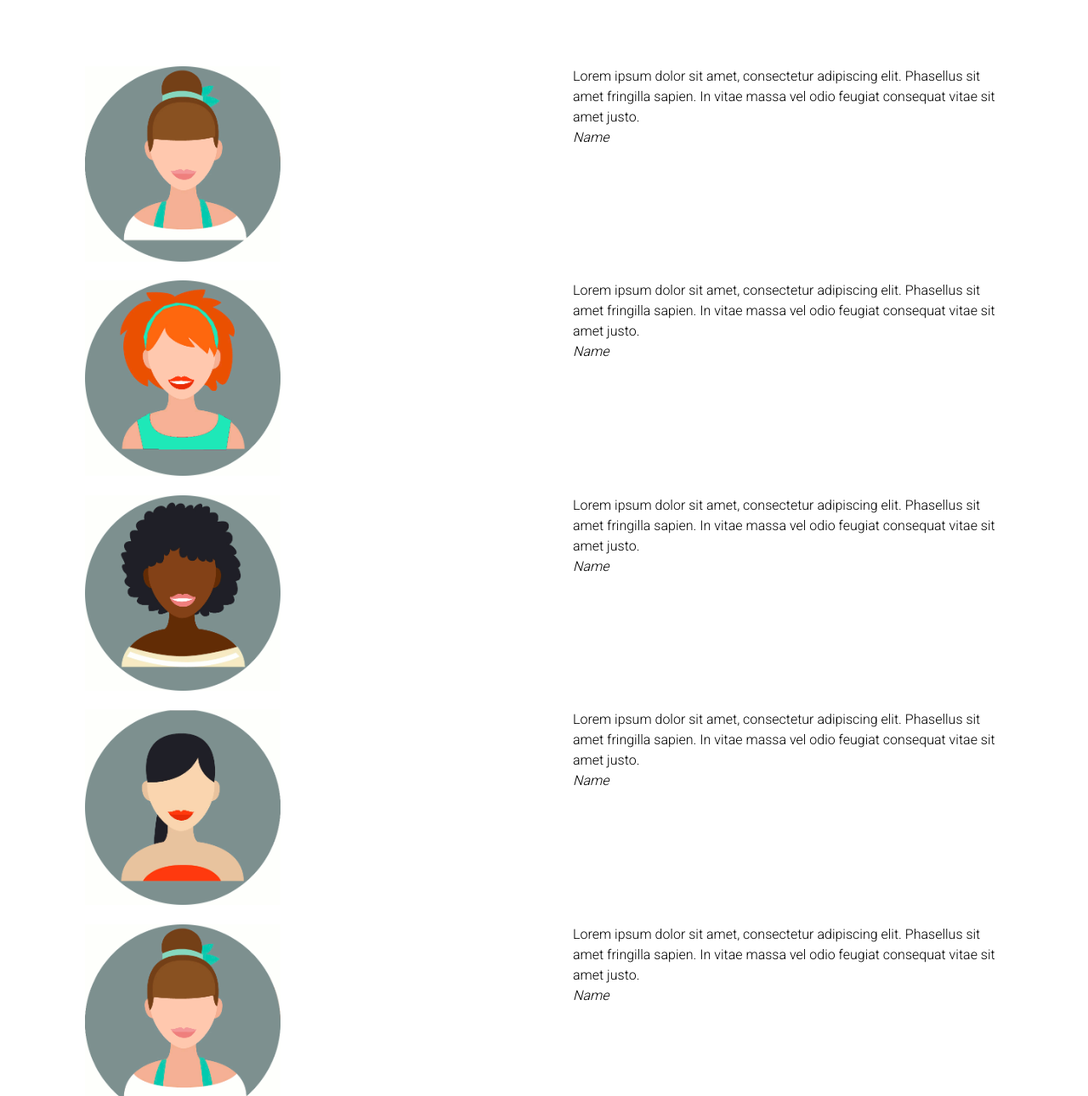
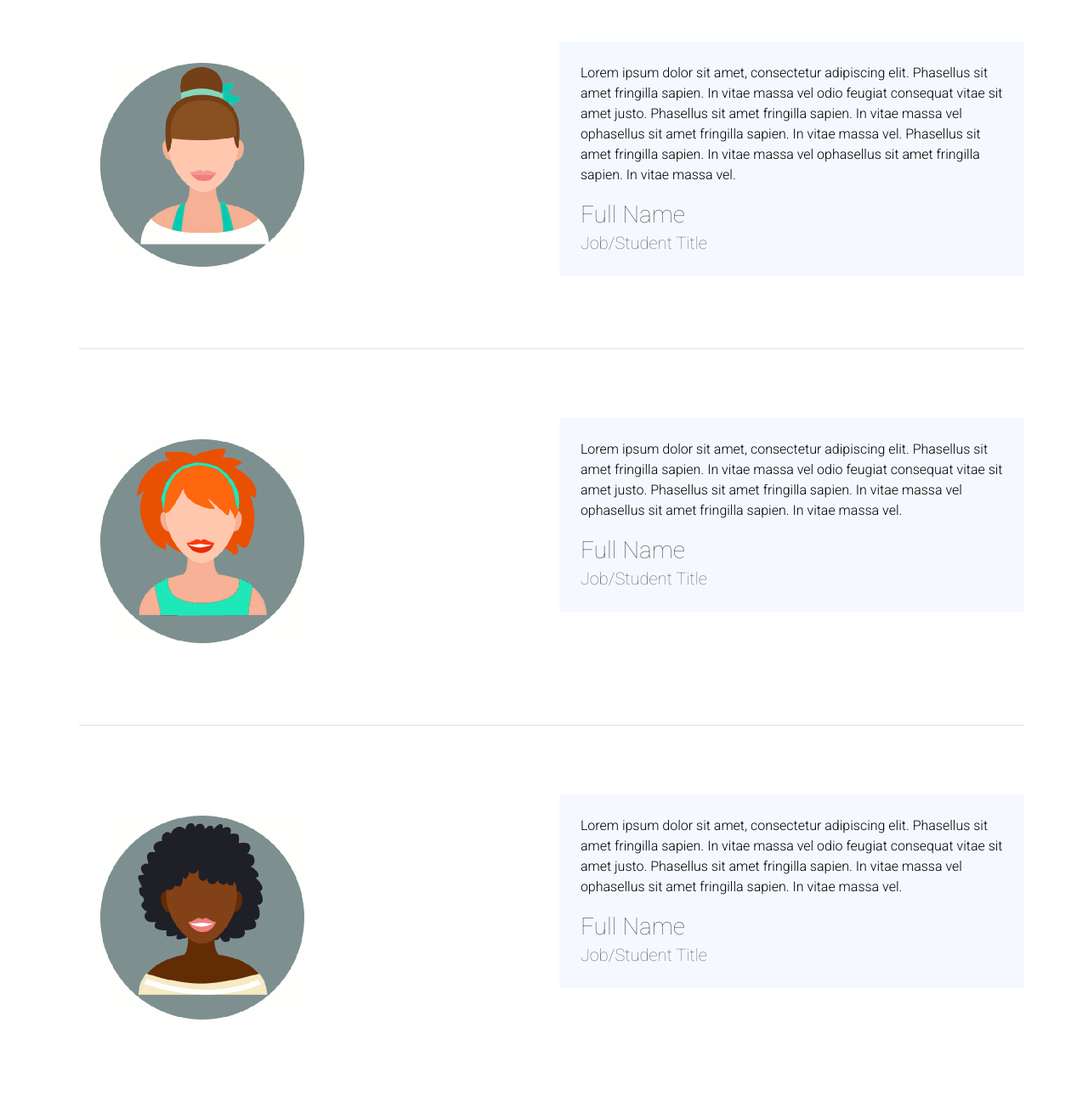
Before and after one commit to winggiver/wtm-website, a plain HTML site: page docs/community.html in a window 1280 px wide. Shown: the part 202-1492 px from the top of the page at 85% size. Drawn offline with Linux system fonts and the light colour scheme.

Commit message:
Reorganize images in folders. Edit avatar images. Edit HTML and CSS to style further some pages.

```diff
--- a/docs/community.html
+++ b/docs/community.html
@@ -62,108 +62,110 @@
         	    <!-- Headline -->
             	<div class="section group">
             	    <h2 class="h2">Community</h2>
-            	    <img src="" alt="">
             	</div>
 
+        		<!-- Unordered List of Links -->
+            	<ul>
             	    <!-- First Column Group: 2 columns -->
-                <div class="section group">
+                    <li class="section group">
                 	    <!-- Column #1 -->
                 		<div class="col span_1_of_2">
                     		<figure>
-                	        <img src="img/wtm-avatar-01.gif" alt="Placeholder for member photo" width="230" height="230">
+                    	        <img src="img/avatars/wtm-avatar-01.gif" alt="Placeholder for member photo" width="240" height="240">
                     		</figure>
                 		</div>
 
                 	    <!-- Column #2 -->
-            		<div class="col span_1_of_2">
-            		    <blockquote class="blockquote">
-                		    Lorem ipsum dolor sit amet, consectetur adipiscing elit. Phasellus sit amet fringilla sapien. In vitae massa vel odio feugiat consequat vitae sit amet justo.
-                		    <footer>
-                                <cite class="cite">Name</cite>
+                		<div class="col span_1_of_2 col--last">
+                		    <blockquote>
+                    		    Lorem ipsum dolor sit amet, consectetur adipiscing elit. Phasellus sit amet fringilla sapien. In vitae massa vel odio feugiat consequat vitae sit amet justo. Phasellus sit amet fringilla sapien. In vitae massa vel ophasellus sit amet fringilla sapien. In vitae massa vel. Phasellus sit amet fringilla sapien. In vitae massa vel ophasellus sit amet fringilla sapien. In vitae massa vel.
+                    		    <footer class="footer--blockquote">
+                                    <cite class="cite">Full Name<br><span class="cite--title">Job/Student Title</span></cite>
                                 </footer>
                 		    </blockquote>
                 		</div>
-            	</div>
+                	</li>
 
             	    <!-- Second Column Group: 2 columns -->
-                <div class="section group">
+                    <li class="section group">
                 	    <!-- Column #1 -->
                 		<div class="col span_1_of_2">
                     		<figure>
-                	        <img src="img/wtm-avatar-02.gif" alt="Placeholder for member photo" width="230" height="230">
+                    	        <img src="img/avatars/wtm-avatar-02.gif" alt="Placeholder for member photo" width="240" height="240">
                     		</figure>
                 		</div>
 
                 	    <!-- Column #2 -->
-            		<div class="col span_1_of_2">
-            		    <blockquote class="blockquote">
-                		    Lorem ipsum dolor sit amet, consectetur adipiscing elit. Phasellus sit amet fringilla sapien. In vitae massa vel odio feugiat consequat vitae sit amet justo.
-                		    <footer>
-                                <cite class="cite">Name</cite>
+                		<div class="col span_1_of_2 col--last">
+                		    <blockquote>
+                    		    Lorem ipsum dolor sit amet, consectetur adipiscing elit. Phasellus sit amet fringilla sapien. In vitae massa vel odio feugiat consequat vitae sit amet justo. Phasellus sit amet fringilla sapien. In vitae massa vel ophasellus sit amet fringilla sapien. In vitae massa vel.
+                    		    <footer class="footer--blockquote">
+                                    <cite class="cite">Full Name<br><span class="cite--title">Job/Student Title</span></cite>
                                 </footer>
                 		    </blockquote>
                 		</div>
-            	</div>
+                	</li>
 
             	    <!-- Third Column Group: 2 columns -->
-                <div class="section group">
+                    <li class="section group">
                 	    <!-- Column #1 -->
                 		<div class="col span_1_of_2">
                     		<figure>
-                	        <img src="img/wtm-avatar-03.gif" alt="Placeholder for member photo" width="230" height="230">
+                    	        <img src="img/avatars/wtm-avatar-03.gif" alt="Placeholder for member photo" width="240" height="240">
                     		</figure>
                 		</div>
 
                 	    <!-- Column #2 -->
-            		<div class="col span_1_of_2">
-            		    <blockquote class="blockquote">
-                		    Lorem ipsum dolor sit amet, consectetur adipiscing elit. Phasellus sit amet fringilla sapien. In vitae massa vel odio feugiat consequat vitae sit amet justo.
-                		    <footer>
-                                <cite class="cite">Name</cite>
+                		<div class="col span_1_of_2 col--last">
+                		    <blockquote>
+                    		    Lorem ipsum dolor sit amet, consectetur adipiscing elit. Phasellus sit amet fringilla sapien. In vitae massa vel odio feugiat consequat vitae sit amet justo. Phasellus sit amet fringilla sapien. In vitae massa vel ophasellus sit amet fringilla sapien. In vitae massa vel.
+                    		    <footer class="footer--blockquote">
+                                    <cite class="cite">Full Name<br><span class="cite--title">Job/Student Title</span></cite>
                                 </footer>
                 		    </blockquote>
                 		</div>
-            	</div>
+                	</li>
 
             	    <!-- Fourth Column Group: 2 columns -->
-                <div class="section group">
+                    <li class="section group">
                 	    <!-- Column #1 -->
                 		<div class="col span_1_of_2">
                     		<figure>
-                	        <img src="img/wtm-avatar-04.gif" alt="Placeholder for member photo" width="230" height="230">
+                    	        <img src="img/avatars/wtm-avatar-04.gif" alt="Placeholder for member photo" width="240" height="240">
                     		</figure>
                 		</div>
 
                 	    <!-- Column #2 -->
-            		<div class="col span_1_of_2">
-            		    <blockquote class="blockquote">
-                		    Lorem ipsum dolor sit amet, consectetur adipiscing elit. Phasellus sit amet fringilla sapien. In vitae massa vel odio feugiat consequat vitae sit amet justo.
-                		    <footer>
-                                <cite class="cite">Name</cite>
+                		<div class="col span_1_of_2 col--last">
+                		    <blockquote>
+                    		    Lorem ipsum dolor sit amet, consectetur adipiscing elit. Phasellus sit amet fringilla sapien. In vitae massa vel odio feugiat consequat vitae sit amet justo. Phasellus sit amet fringilla sapien. In vitae massa vel ophasellus sit amet fringilla sapien. In vitae massa vel.
+                    		    <footer class="footer--blockquote">
+                                    <cite class="cite">Full Name<br><span class="cite--title">Job/Student Title</span></cite>
                                 </footer>
                 		    </blockquote>
                 		</div>
-            	</div>
+                	</li>
 
             	    <!-- Fifth Column Group: 2 columns -->
-                <div class="section group">
+                    <li class="section group">
                 	    <!-- Column #1 -->
                 		<div class="col span_1_of_2">
                     		<figure>
-                	        <img src="img/wtm-avatar-01.gif" alt="Placeholder for member photo" width="230" height="230">
+                    	        <img src="img/avatars/wtm-avatar-01.gif" alt="Placeholder for member photo" width="240" height="240">
                     		</figure>
                 		</div>
 
                 	    <!-- Column #2 -->
-            		<div class="col span_1_of_2">
-            		    <blockquote class="blockquote">
-                		    Lorem ipsum dolor sit amet, consectetur adipiscing elit. Phasellus sit amet fringilla sapien. In vitae massa vel odio feugiat consequat vitae sit amet justo.
-                		    <footer>
-                                <cite class="cite">Name</cite>
+                		<div class="col span_1_of_2 col--last">
+                		    <blockquote>
+                    		    Lorem ipsum dolor sit amet, consectetur adipiscing elit. Phasellus sit amet fringilla sapien. In vitae massa vel odio feugiat consequat vitae sit amet justo. Phasellus sit amet fringilla sapien. In vitae massa vel ophasellus sit amet fringilla sapien. In vitae massa vel.
+                    		    <footer class="footer--blockquote">
+                                    <cite class="cite">Full Name<br><span class="cite--title">Job/Student Title</span></cite>
                                 </footer>
                 		    </blockquote>
                 		</div>
-            	</div>
+                	</li>
+            	</ul>
 
         	</div>
         </section>
--- a/docs/css/col.css
+++ b/docs/css/col.css
@@ -51,6 +51,6 @@
 
 @media only screen and (max-width: 768px) {
 	.col {
-		margin: 4% 0%;
+		margin: 1% 0 1% 0%;
 	}
 }
--- a/docs/css/style.css
+++ b/docs/css/style.css
@@ -53,7 +53,7 @@ img {
     ============================================================================= */
 
 a {
-    border-color: #666; /* Gray */
+    border-color: #666; /* Fallback Gray */
     border-bottom: 1px solid rgba(102, 102, 102, 0.3); /* Gray */
     color: #666;  /* Gray */
     outline: 0;
@@ -64,7 +64,7 @@ a {
 
 a:hover,
 a:focus {
-    border-color: #1CE9B6; /* Green */
+    border-color: #1CE9B6; /* Fallback Green */
     border-color: rgba(28, 233, 182, 0.2); /* Green with 20% alpha opacity */
 }
 
@@ -80,18 +80,18 @@ li:nth-child(even) a:focus {
     color: #1CE9B6; /* Green */
 }
 
-.h1, .h2, .h3, .h4 {
+.h1, .h2, .h3, .h4, .cite {
     color: #666; /* Gray */
     font-weight: 100;
     line-height: 1.1;
-    margin: 5px 0 5px 0;
 }
 
 .h2 {
     font-size: 54px;
 }
 
-.h3 {
+.h3,
+.cite {
     font-size: 28px;
     margin-bottom: 20px;
 }
@@ -99,6 +99,10 @@ li:nth-child(even) a:focus {
 .h4 {
     font-size: 20px;
     margin-bottom: 20px;
+}
+
+.cite {
+    font-style: normal;
 }
 
 @media only screen and (max-width: 768px) {
@@ -134,7 +138,7 @@ li:nth-child(even) a:focus {
 .header {
     width: 100%;
     height: 60px;
-    background-color: #fff; /* White */
+    background-color: #fff; /* Fallback White */
     background-color: rgba(255,255,255, 0.9); /* White with 90% alpha opacity */
     position: fixed;
     z-index: 120;
@@ -290,12 +294,17 @@ li:nth-child(even) a:focus {
     padding-top: 120px;
 }
 
+.sec--content .h2 {
+    color: #4285F4; /* Dark Blue */
+}
+
 .sec--content ul {
     list-style-type: square;
 }
 
 .sec--content ul li {
     margin-bottom: 10px;
+    margin-left: 18px;
 }
 
 .sec--content ul li:nth-child(odd) {
@@ -311,7 +320,24 @@ li:nth-child(even) a:focus {
 }
 
 .col {
-    padding: 0 25px;
+    padding: 25px;
+}
+
+.img--responsive {
+    max-width: 100%;
+    height: auto !important;
+}
+
+.img--circle {
+    border-radius: 50%;
+}
+
+.cite--title {
+    font-size: 20px;
+}
+
+.footer--blockquote {
+    margin-top: 20px;
 }
 
 @media only screen and (min-width: 769px) {
@@ -323,17 +349,7 @@ li:nth-child(even) a:focus {
 
 
 /*  =============================================================================
-    COMMUNITY PAGE STYLES
-    ============================================================================= */
-
-.blockquote .cite {
-    font-weight: 300;
-}
-
-
-
-/*  =============================================================================
-    HERO SECTION
+    HOME PAGE STYLES
     ============================================================================= */
 
 .sec--hero {
@@ -346,9 +362,9 @@ li:nth-child(even) a:focus {
     background-size: cover;
 }
 
-.sec--hero__section {
+.sec--hero .section {
     width: 100%;
-    background-color: #fff; /* White */
+    background-color: #fff; /* Fallback White */
     background-color: rgba(255,255,255, 0.9); /* White with 90% alpha opacity */
     padding: 20px 12px 12px;
     position: relative;
@@ -380,11 +396,73 @@ li:nth-child(even) a:focus {
 
 
 /*  =============================================================================
+    COMMUNITY PAGE STYLES
+    ============================================================================= */
+
+.sec--community ul {
+    list-style-type: none;
+}
+
+.sec--community ul li:nth-child(odd),
+.sec--community ul li:nth-child(even) {
+    color: #000;  /* Black */
+}
+
+.sec--community li:not(:first-of-type) {
+    padding-top: 60px;
+}
+
+.sec--community li:not(:last-of-type) {
+    border-color: #666; /* Fallback Gray */
+    border-bottom: 1px solid rgba(102, 102, 102, 0.2); /* Gray with 20% alpha opacity */
+    padding-bottom: 60px;
+}
+
+.sec--community .col--last {
+    /* No need for a Fallback Color on full opacity here. Otherwise the text box will be unreadable. */
+    background-color: rgba(66, 133, 244, 0.05); /* Dark Blue with 5% alpha opacity */
+}
+
+@media only screen and (max-width: 768px) {
+    .sec--community figure {
+        text-align: center;
+    }
+}
+
+
+
+/*  =============================================================================
+    MENTORS PAGE STYLES
+    ============================================================================= */
+
+.sec--mentors article:not(:first-of-type) {
+    padding-top: 60px;
+}
+
+.sec--mentors article:not(:last-of-type) {
+    border-color: #666; /* Fallback Gray */
+    border-bottom: 1px solid rgba(102, 102, 102, 0.2); /* Gray with 20% alpha opacity */
+    padding-bottom: 60px;
+}
+
+@media only screen and (max-width: 768px) {
+    .sec--mentors .col {
+        padding-top: 0;
+    }
+
+    .sec--mentors figure {
+        text-align: center;
+    }
+}
+
+
+
+/*  =============================================================================
     FOOTER
     ============================================================================= */
 
 .footer {
-    border-color: #666; /* Gray */
+    border-color: #666; /* Fallback Gray */
     border-top: 1px solid rgba(102, 102, 102, 0.2); /* Gray with 20% alpha opacity */
     color: #666; /* Gray */
     font-size: 13px;
```
Also changed, not shown: docs/about.html (+1 -1 lines), docs/events.html (+0 -1 lines), docs/index.html (+1 -1 lines), docs/mentors.html (+46 -52 lines), docs/resources.html (+0 -1 lines), docs/img/avatars/wtm-avatar-01.gif (added), docs/img/avatars/wtm-avatar-02.gif (added), docs/img/avatars/wtm-avatar-03.gif (added), docs/img/avatars/wtm-avatar-04.gif (added), docs/img/mentors/ilithya.jpg (added), docs/img/wtm-avatar-01.gif (deleted), docs/img/wtm-avatar-02.gif (deleted), docs/img/wtm-avatar-03.gif (deleted), docs/img/wtm-avatar-04.gif (deleted). Lines whose indentation alone changed are shown as unchanged.
